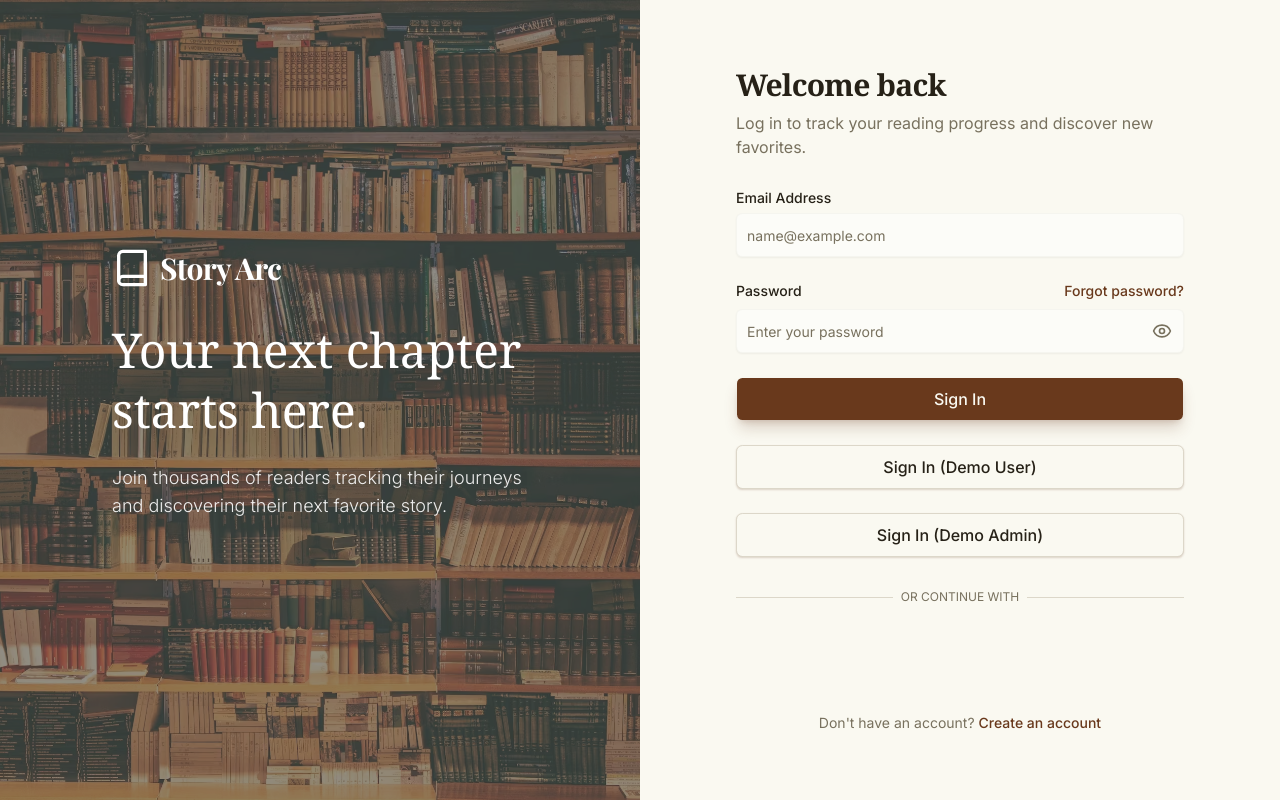
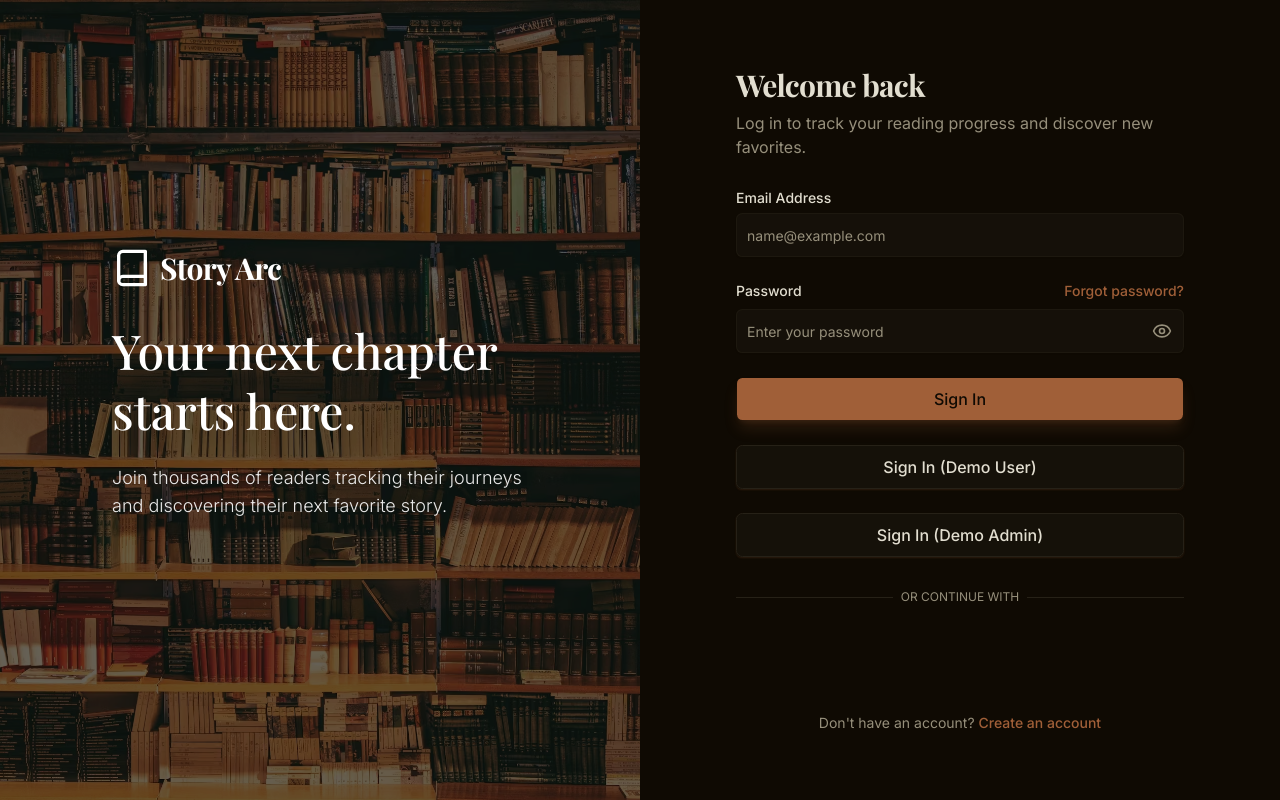
Before and after one commit to sagormajomder/story-arc, a Next.js app: page /login in a window 1280 px wide. Built offline with nearby package versions, Linux system fonts and the light colour scheme; no server answers; a web font is replaced by a local one.

Commit message:
feat: implement AuthLayout component, enhance LoginPage loading state, and update global font variables

```diff
--- /dev/null
+++ b/src/app/(auth)/layout.tsx
@@ -0,0 +1,15 @@
+import React from 'react';
+
+export interface IAuthLayoutProps {
+  children: React.ReactNode;
+}
+
+export default function AuthLayout({ children }: IAuthLayoutProps) {
+  return (
+    <div
+      className='dark min-h-screen bg-background text-foreground'
+      style={{ colorScheme: 'dark' }}>
+      {children}
+    </div>
+  );
+}
--- a/src/app/(auth)/login/page.tsx
+++ b/src/app/(auth)/login/page.tsx
@@ -1,4 +1,5 @@
 import { AuthLeftSection, LoginForm } from '@src/features/auth/auth.index';
+import { Loader2 } from 'lucide-react';
 import { Suspense } from 'react';
 
 export default function LoginPage() {
@@ -10,8 +11,8 @@ export default function LoginPage() {
       />
       <Suspense
         fallback={
-          <div className='flex justify-center items-center w-full lg:w-1/2'>
-            Loading...
+          <div className='w-full lg:w-1/2 flex items-center justify-center p-8 bg-background'>
+            <Loader2 className='w-8 h-8 animate-spin text-primary' />
           </div>
         }>
         <LoginForm />
--- a/src/app/globals.css
+++ b/src/app/globals.css
@@ -7,8 +7,9 @@
 @theme inline {
   --color-background: var(--background);
   --color-foreground: var(--foreground);
-  --font-sans: var(--font-sans);
-  --font-heading: var(--font-heading);
+  --font-sans: var(--font-inter);
+  --font-serif: var(--font-playfair);
+  --font-heading: var(--font-playfair);
   --color-sidebar-ring: var(--sidebar-ring);
   --color-sidebar-border: var(--sidebar-border);
   --color-sidebar-accent-foreground: var(--sidebar-accent-foreground);
--- a/src/app/layout.tsx
+++ b/src/app/layout.tsx
@@ -7,10 +7,10 @@ import './globals.css';
 
 const playfairDisplayHeading = Playfair_Display({
   subsets: ['latin'],
-  variable: '--font-heading',
+  variable: '--font-playfair',
 });
 
-const inter = Inter({ subsets: ['latin'], variable: '--font-sans' });
+const inter = Inter({ subsets: ['latin'], variable: '--font-inter' });
 
 export const metadata: Metadata = {
   title: 'Story Arc - Map your reading journey',
--- a/src/components/ui/alert-dialog.tsx
+++ b/src/components/ui/alert-dialog.tsx
@@ -154,7 +154,7 @@ function AlertDialogTitle({
     <AlertDialogPrimitive.Title
       data-slot='alert-dialog-title'
       className={cn(
-        'cn-font-heading text-lg font-medium sm:group-data-[size=default]/alert-dialog-content:group-has-data-[slot=alert-dialog-media]/alert-dialog-content:col-start-2',
+        'font-heading text-lg font-medium sm:group-data-[size=default]/alert-dialog-content:group-has-data-[slot=alert-dialog-media]/alert-dialog-content:col-start-2',
         className
       )}
       {...props}
--- a/src/components/ui/card.tsx
+++ b/src/components/ui/card.tsx
@@ -45,7 +45,7 @@ function CardTitle({ className, ...props }: ICardTitleProps) {
     <div
       data-slot='card-title'
       className={cn(
-        'cn-font-heading text-base leading-normal font-medium group-data-[size=sm]/card:text-sm',
+        'font-heading text-base leading-normal font-medium group-data-[size=sm]/card:text-sm',
         className
       )}
       {...props}
```
